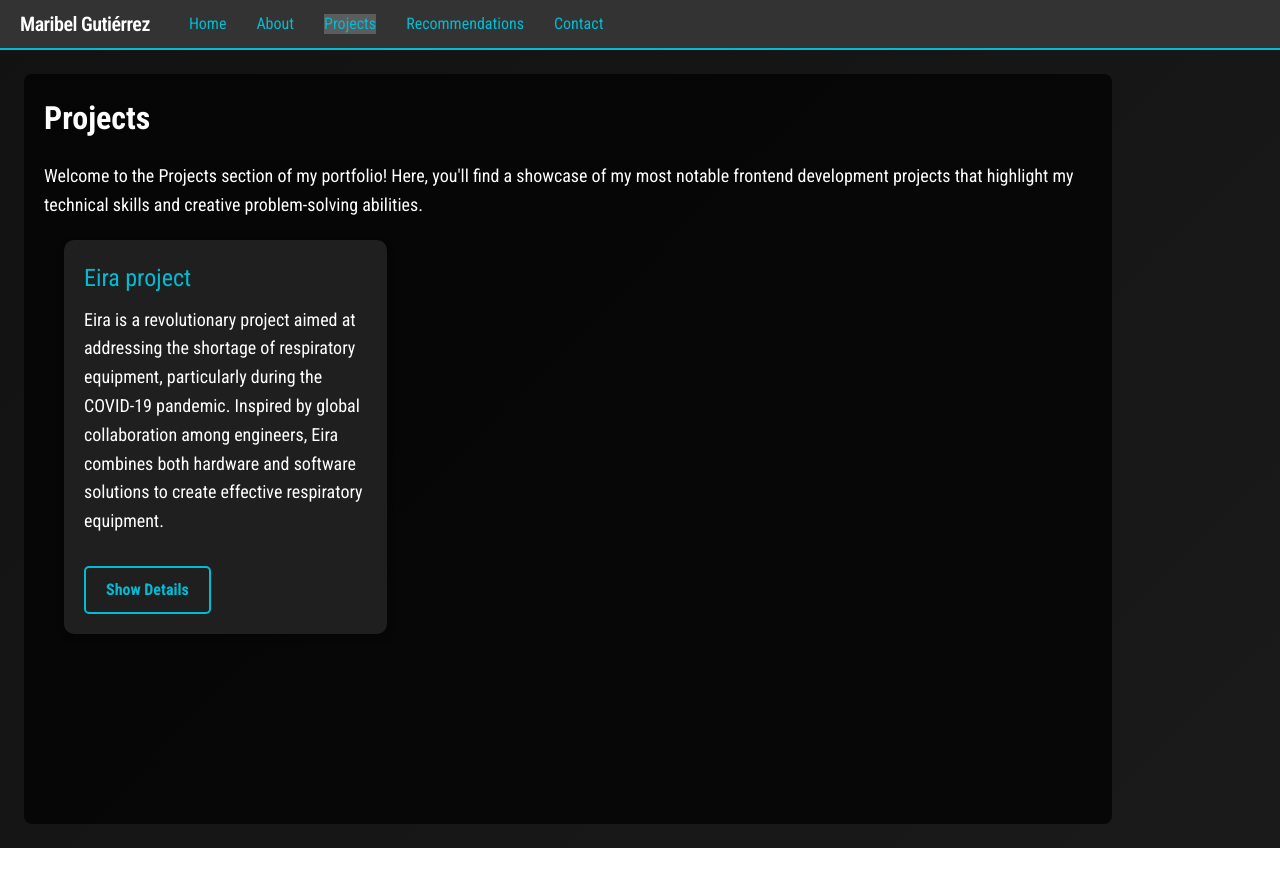
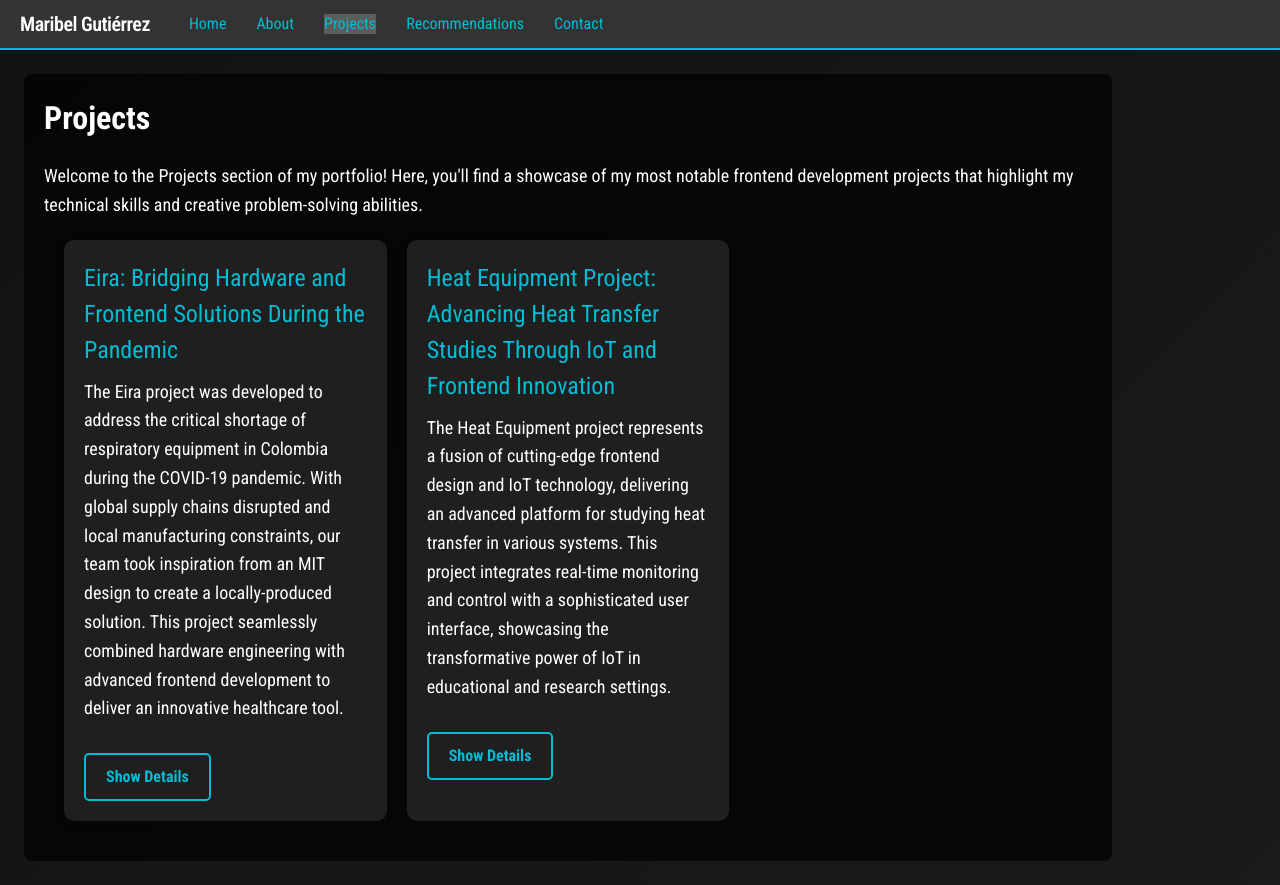
Before and after one commit to andrea-gutierrez/portfolio, a Next.js app: page /project in a window 1280 px wide. Before the commit the page ends 848 px from the top, so only its background shows below. Built offline with nearby package versions, Linux system fonts and the light colour scheme.

Commit message:
feature: Information completed in the project section

```diff
--- a/app/(profesional-session)/project/components/ProjectCard.module.css
+++ b/app/(profesional-session)/project/components/ProjectCard.module.css
@@ -40,7 +40,7 @@
     transition: all 0.3s ease-in-out;
 }
 
-.project-details ul {
+.project-details ul, .project-details p {
     list-style: disc;
     margin-left: 20px;
     color: #DDDDDD;
--- a/app/(profesional-session)/project/components/ProjectCard.tsx
+++ b/app/(profesional-session)/project/components/ProjectCard.tsx
@@ -6,7 +6,16 @@ import Image from "next/image";
 import {ProjectDetails} from "../interfaces/project.interface";
 import {useState} from "react";
 
-export default function ProjectCard({challenges, features, description, technologies, title, images}: ProjectDetails) {
+export default function ProjectCard({
+                                        challenges,
+                                        features,
+                                        description,
+                                        technologies,
+                                        title,
+                                        images,
+                                        impactOvercome,
+                                        hasGithub
+                                    }: ProjectDetails) {
     const [isShowingDetails, setIsShowingDetails] = useState<boolean>(false);
 
     function onShowDetails() {
@@ -23,13 +32,18 @@ export default function ProjectCard({challenges, features, description, technolo
                     </p>
                     <button className={style["show-project-button"]} onClick={() => onShowDetails()}>Show Details
                     </button>
-                    <div className={`${style["project-details"]}`} style={{display: !isShowingDetails ? 'none' : 'block'}}>
+                    <div className={`${style["project-details"]}`}
+                         style={{display: !isShowingDetails ? 'none' : 'block'}}>
+                        <div className="project-overcomes">
+                            <h4 className={style["section-subtitle"]}>Impact and Overcome</h4>
+                            <p>{impactOvercome}</p>
+                        </div>
                         <div className="project-features">
                             <h4 className={style["section-subtitle"]}>Features</h4>
                             <ul>
                                 {
                                     features.map(item => (
-                                        <li key={item}>{item}</li>
+                                        <li key={item.title}>{item.title}: {item.description}</li>
                                     ))
                                 }
                             </ul>
@@ -39,7 +53,7 @@ export default function ProjectCard({challenges, features, description, technolo
                             <ul>
                                 {
                                     challenges.map(item => (
-                                        <li key={item}>{item}</li>
+                                        <li key={item.title}>{item.title}: {item.description}</li>
                                     ))
                                 }
                             </ul>
@@ -63,14 +77,18 @@ export default function ProjectCard({challenges, features, description, technolo
                                 ))
                             }
                         </div>
+                        {
+                            hasGithub &&
                             <div className="flex flex-row gap-3 justify-between">
                                 <a href="https://project-link.com" className={style["project-link"]} target="_blank">View
                                     Live
                                     Project</a>
-                            <a href="https://github.com/project-repo" className={style["project-link"]} target="_blank">View
+                                <a href="https://github.com/project-repo" className={style["project-link"]}
+                                   target="_blank">View
                                     Code on
                                     GitHub</a>
                             </div>
+                        }
                     </div>
                 </div>
             </div>
--- a/app/(profesional-session)/project/constants.ts
+++ b/app/(profesional-session)/project/constants.ts
@@ -1,19 +1,25 @@
 import {ProjectDetails} from "./interfaces/project.interface";
 
-export const PROJECT_LIST: ProjectDetails[] = [
+
+export const PROJECT_INFO_LIST: ProjectDetails[] = [
     {
         challenges: [
-            'Ensuring reliability with low-cost components',
-            'Achieving regulatory compliance'
+            {
+                description: `Adapting the MIT design to meet local manufacturing capabilities while ensuring compliance with medical standards was a significant challenge. It required meticulous engineering to create a functional and reliable device.`,
+                title: 'Design Adaptation'
+            },
+            {
+                description: `Ensuring seamless communication between the electronic device, mobile application, and backend system involved overcoming technical hurdles related to data transmission and device interfacing.`,
+                title: 'Integration of Hardware and Software'
+            },
+            {
+                description: `Navigating the regulatory landscape for medical devices in Colombia, including passing electromagnetism safety tests, was crucial to ensure the device met all safety and quality standards.`,
+                title: 'Regulatory Compliance'
+            }
         ],
-        description: `Eira is a revolutionary project aimed at addressing the shortage of respiratory equipment,
-                        particularly during the COVID-19 pandemic. Inspired by global collaboration among engineers,
-                        Eira combines both hardware and software solutions to create effective respiratory equipment.`,
-        features: [
-            'Real-time monitoring',
-            'Remote access',
-            'Easy assembly with local materials'
-        ],
+        description: `The Eira project was developed to address the critical shortage of respiratory equipment in Colombia during the COVID-19 pandemic. With global supply chains disrupted and local manufacturing constraints, our team took inspiration from an MIT design to create a locally-produced solution. This project seamlessly combined hardware engineering with advanced frontend development to deliver an innovative healthcare tool.`,
+        features: [],
+        hasGithub: false,
         images: [
             {
                 alt: 'Final Prototype',
@@ -24,12 +30,49 @@ export const PROJECT_LIST: ProjectDetails[] = [
                 src: '/images/projects/eira/electronic.jpeg',
             }
         ],
+        impactOvercome: `Although Eira was not publicly deployed, it garnered positive reviews from medical professionals at the General Hospital in Medellín, Colombia. The project passed all electromagnetism safety tests in accordance with Colombian regulations, affirming its quality and reliability as a healthcare solution.`,
         technologies: [
-            'Arduino',
             'Flutter',
-            'Eagle (Autodesk)',
-            'Python'
+            'C++',
+            'MySQL',
+            'EagleCAD'
         ],
-        title: "Eira project"
+        title: `Eira: Bridging Hardware and Frontend Solutions During the Pandemic`
+    },
+    {
+        challenges: [
+            {
+                description: `Combining IoT technology with a responsive and intuitive frontend required careful planning to ensure seamless data flow and user interaction.`,
+                title: 'Integration of IoT with Frontend Design'
+            },
+            {
+                title: 'Data Accuracy and Reliability',
+                description: `Ensuring the accuracy of real-time data and the reliability of control systems posed technical challenges, requiring rigorous testing and validation.`
+            },
+            {
+                description: `Designing an interface that effectively communicates complex data while remaining accessible to users with varying levels of expertise.`,
+                title: 'User Experience Design'
+            }
+        ],
+        description: `The Heat Equipment project represents a fusion of cutting-edge frontend design and IoT technology, delivering an advanced platform for studying heat transfer in various systems. This project integrates real-time monitoring and control with a sophisticated user interface, showcasing the transformative power of IoT in educational and research settings.`,
+        features: [
+            {
+                description: `Provides live data on heat transfer processes, enabling users to observe and analyze thermal dynamics as they occur.`,
+                title: 'Real-time Monitoring'
+            },
+            {
+                description: `Allows for precise control over heat sources and measurement systems through a user-friendly frontend interface.`,
+                title: 'Advanced Control Interface'
+            }
+        ],
+        hasGithub: false,
+        images: [],
+        impactOvercome: `The Heat Equipment project significantly enhances the study of heat transfer, providing researchers and students with a powerful tool for analysis and experimentation. By leveraging IoT technology and advanced frontend design, the project demonstrates the potential of modern technology to transform educational and research methodologies.`,
+        technologies: [
+            'C++',
+            'Python',
+            'MySQL'
+        ],
+        title: `Heat Equipment Project: Advancing Heat Transfer Studies Through IoT and Frontend Innovation`
     }
 ];
--- a/app/(profesional-session)/project/interfaces/project.interface.ts
+++ b/app/(profesional-session)/project/interfaces/project.interface.ts
@@ -1,11 +1,20 @@
 export interface ProjectDetails {
-    challenges: string[];
+    challenges: AdditionalDetails[];
     description: string;
-    features: string[];
-    images: {
-        alt: string;
-        src: string;
-    }[];
+    features: AdditionalDetails[];
+    impactOvercome: string;
     technologies: string[];
     title: string;
+    images: ImageDetails[];
+    hasGithub: boolean;
 }
+
+interface AdditionalDetails {
+    title: string;
+    description: string;
+}
+
+interface ImageDetails {
+    alt: string;
+    src: string;
+}
--- a/app/(profesional-session)/project/page.tsx
+++ b/app/(profesional-session)/project/page.tsx
@@ -1,6 +1,6 @@
 import ProjectCard from "@/app/(profesional-session)/project/components/ProjectCard";
 
-import {PROJECT_LIST} from "@/app/(profesional-session)/project/constants";
+import {PROJECT_INFO_LIST} from "@/app/(profesional-session)/project/constants";
 
 import style from './project.module.css';
 
@@ -13,7 +13,7 @@ export default function ProjectPage() {
                 abilities.</p>
             <div className={style["projects-grid"]}>
                 {
-                    PROJECT_LIST.map(project => (
+                    PROJECT_INFO_LIST.map(project => (
                         <ProjectCard key={project.title} {...project} />
                     ))
                 }
```
Lines whose indentation alone changed are shown as unchanged.
